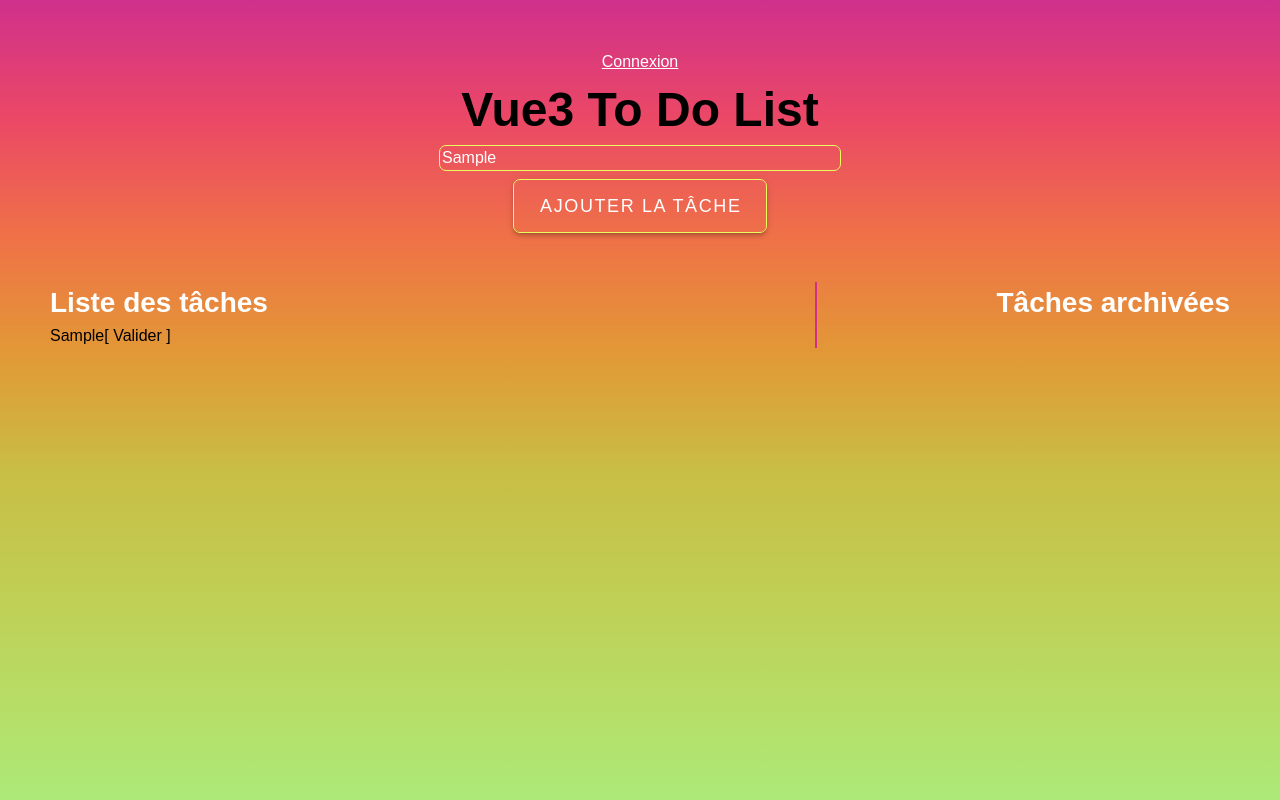
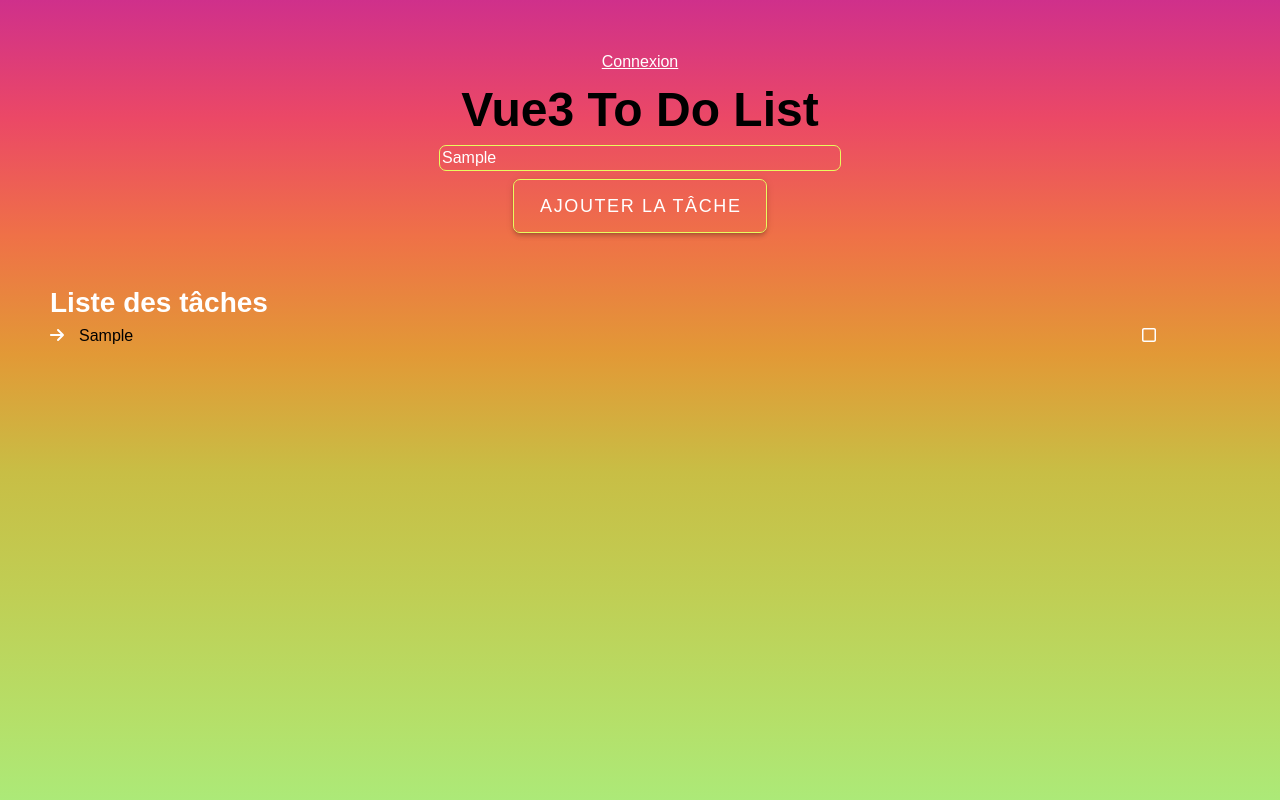
Before and after one commit to CesarMoroPro/Vue-Todo-List, a Vue app: page / in a window 1280 px wide. Both pictures are taken after typing "Sample" into the empty fields and a click on the button "AJOUTER LA TÂCHE". Shown: the top 800 px of the page. Built offline with nearby package versions, Linux system fonts and the light colour scheme.

Commit message:
FEATURE --SUCCESS : Ajout des icônes pour les actions sur les tâches + Mise en place de classes conditionnelles pour l'affichage ou non de la liste de tâches archivées

```diff
--- a/src/App.vue
+++ b/src/App.vue
@@ -19,5 +19,20 @@ body {
                 font-size: 1.75rem;
                 color: white;
         }
+
+        /* Classes des icônes pour la todo-list et la liste de tâches archivées */
+        .icons-tasks-name, .icons-tasks-buttons {
+                color: white;
+        }
+
+        .icons-tasks-name {
+                margin-right: 15px;
+        }
+
+        .all-icons-for-one-task {
+                        display: flex;
+                        flex-direction: row;
+                        gap: 8px;
+                }
 }
 </style>
--- a/src/components/TodoArchive.vue
+++ b/src/components/TodoArchive.vue
@@ -1,13 +1,19 @@
 <template>
-        <div>
+        <div v-if="archiveList.length > 0">
+
                 <h2 v-show="archiveList.length === 1">Tâche archivée</h2>
                 <h2 v-show="archiveList.length !== 1">Tâches archivées</h2>
 
                 <div v-for="archivedTask in archiveList" :key="archivedTask.id">
-                        <span>{{  archivedTask.item }}.</span>
-                        <span @click="cancelArchiveItem(archivedTask.id)">[ Désarchiver ]</span>
-                        <span @click="askConfirmationDeletion(archivedTask.id)">[ Supprimer définitivement ]</span>
-                        <AddConfirmationMessage v-show="archivedTask.displayConfirmationDeleteMessage" :targetArchivedTask="archivedTask.id"/>
+                        <div class="name-task">
+                                <span>{{  archivedTask.item }}.</span>
+                        </div>
+
+                        <div class="all-icons-for-one-task">
+                                <span class="icons-tasks-buttons" @click="cancelArchiveItem(archivedTask.id)"><font-awesome-icon :icon="['fas', 'backward-fast']" /></span>
+                                <span class="icons-tasks-buttons" @click="askConfirmationDeletion(archivedTask.id)"><font-awesome-icon :icon="['far', 'trash-can']" /></span>
+                                <AddConfirmationMessage v-show="archivedTask.displayConfirmationDeleteMessage" :targetArchivedTask="archivedTask.id"/>
+                        </div>
                 </div>
         </div>
 </template>
--- a/src/components/TodoList.vue
+++ b/src/components/TodoList.vue
@@ -1,14 +1,23 @@
 <template>
-        <section>
+        <section
+                class="all-tasks"
+                :class="archiveList.length === 0 ? 'all-tasks-full' : 'all-tasks-middle'"
+        >
                 <h2>Liste des tâches</h2>
 
                 <!-- "todoList" est importée grâce au store "useTodoListStore" dans "/stores/todoList.js" -->
                 <div v-for="task, index in todoList" :key="task.id" >
-                        <div class="content">
-                                <span :class="{ completed: task.completed }">{{ task.item }}</span>
-                                <span class="icons" @click.stop="toggleCompleted(task.id)" v-show="!task.completed">[ Valider ]</span>
-                                <span class="icons" @click.stop="toggleCompleted(task.id)" v-show="task.completed">[ Annuler ]</span>
-                                <span class="icons" @click="archiveItem(task.id, index)" v-show="task.completed">[ Archiver ]</span>
+                        <div class="one-task">
+                                <div class="name-task">
+                                        <span :class="{ completed: task.completed }"><font-awesome-icon class="icons-tasks-name" :icon="['fas', 'arrow-right']" />{{ task.item }}</span>
+                                </div>
+
+                                <div class="all-icons-for-one-task">
+                                        <span class="icons-tasks-buttons" @click.stop="toggleCompleted(task.id)" v-show="!task.completed"><font-awesome-icon :icon="['far', 'square']" /></span>
+                                        <span class="icons-tasks-buttons" @click.stop="toggleCompleted(task.id)" v-show="task.completed"><font-awesome-icon :icon="['far', 'square-check']" /></span>
+                                        <span class="icons-tasks-buttons" @click.stop="toggleCompleted(task.id)" v-show="task.completed"><font-awesome-icon :icon="['fas', 'arrow-rotate-left']" /></span>
+                                        <span class="icons-tasks-buttons" @click="archiveItem(task.id, index)" v-show="task.completed"><font-awesome-icon :icon="['fas', 'box-archive']" /></span>
+                                </div>
                         </div>
                 </div>
         </section>
@@ -28,7 +37,8 @@ const store = useTodoListStore();
 /* Utilisation du destructuring pour extraire todoList du store.
 Ici, storeToRefs crée des refs pour chaque state de store
 Donc todoList contiendra tous les states */
-const { todoList } = storeToRefs(store);
+/* J'ai besoin d'archiveList également pour la classe conditionnelle */
+const { todoList, archiveList } = storeToRefs(store);
 
 // import de l'action toggleCompleted du store, via destructuring
 const { toggleCompleted, archiveItem } = store;
@@ -36,13 +46,32 @@ const { toggleCompleted, archiveItem } = store;
 </script>
 
 <style scoped>
-section {
-        width: 65%;
+/* .icons-taks... définie dans App.vue en non-scoped ! */
+.all-tasks {
+        width: 100%;
         margin-right: 5%;
-        border-right: solid 2px #CF308B;
-        .completed {
-                text-decoration: line-through;
+        display: flex;
+        flex-direction: column;
+
+        .one-task {
+                display: flex;
+                flex-direction: row;
+                justify-content: space-between;
+                margin-right: 15px;
+
+                .completed {
+                        text-decoration: line-through;
+                }
         }
 }
 
+.all-tasks-full {
+        width: 100%;
+}
+
+.all-tasks-middle {
+        width: 50%;
+        border-right: solid 2px #CF308B;
+}
+
 </style>
--- a/src/main.js
+++ b/src/main.js
@@ -26,9 +26,10 @@ import { library } from '@fortawesome/fontawesome-svg-core';
 /* import font awesome icon component */
 import { FontAwesomeIcon } from '@fortawesome/vue-fontawesome';
 /* import specific icons */
-import { faUserSecret } from '@fortawesome/free-solid-svg-icons';
+import { faSquare, faSquareCheck, faTrashCan } from '@fortawesome/free-regular-svg-icons';
+import { faArrowRight, faArrowRotateLeft, faBoxArchive, faBackwardFast } from '@fortawesome/free-solid-svg-icons';
 /* add icons to the library */
-library.add(faUserSecret);
+library.add(faSquare, faArrowRight, faSquareCheck, faArrowRotateLeft, faBoxArchive, faBackwardFast, faTrashCan);
 
 
 //! MONTAGE DE L'APPLICATION
```
